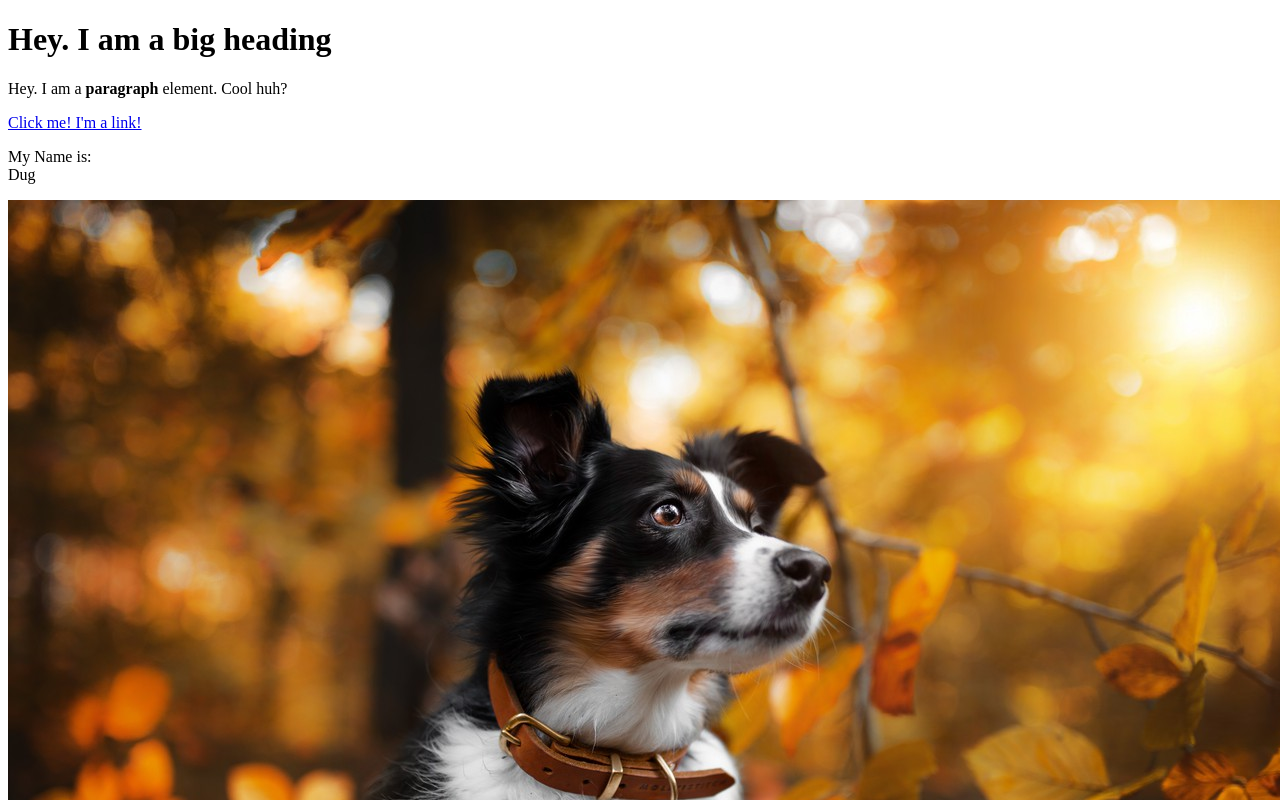
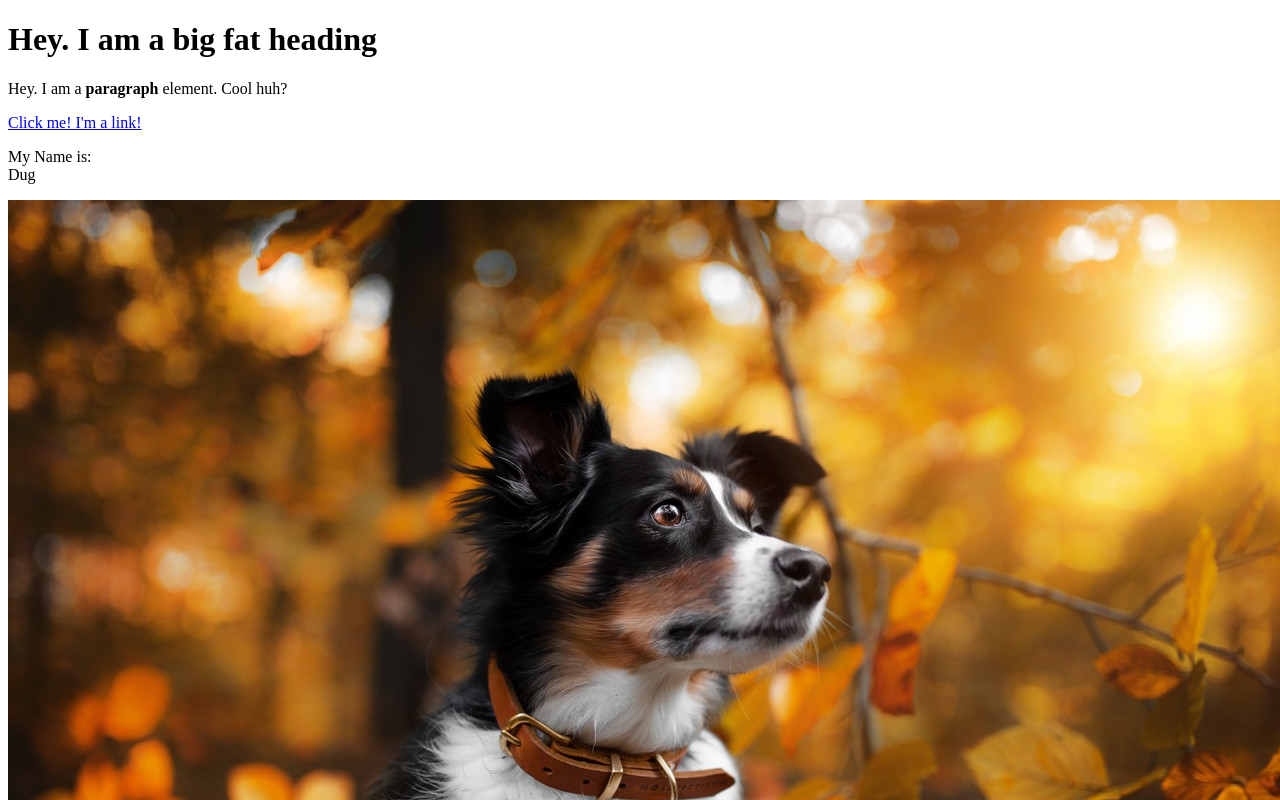
Before and after one commit to priyanshdhanuka27/cartoon-hero, a plain HTML site: page test.html in a window 1280 px wide. Shown: the top 800 px of the page. Drawn offline with Linux system fonts and the light colour scheme.

Commit message:
Added 'fat' to the heading

```diff
--- a/test.html
+++ b/test.html
@@ -4,7 +4,7 @@
 	<title>Test Page</title>
 </head>
 <body>
-	<h1>Hey. I am a big heading</h1>
+	<h1>Hey. I am a big fat heading</h1>
 	<p>Hey. I am a <b>paragraph</b> element. Cool huh?</p>
 	<a href="https://google.com" target="_blank" title="Let's go to Google">Click me! I'm a link!</a>
 	<p>My Name is:<br>
```
